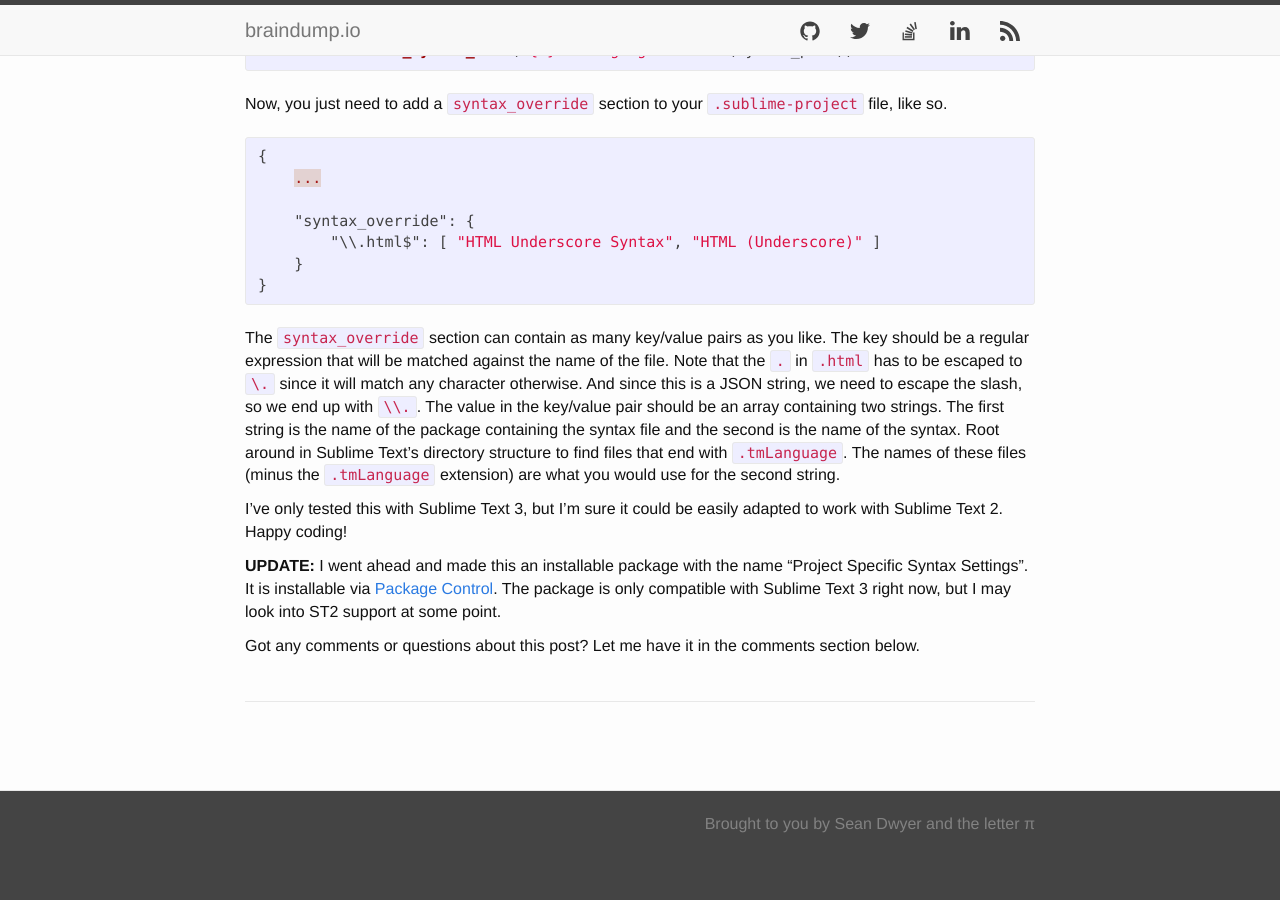
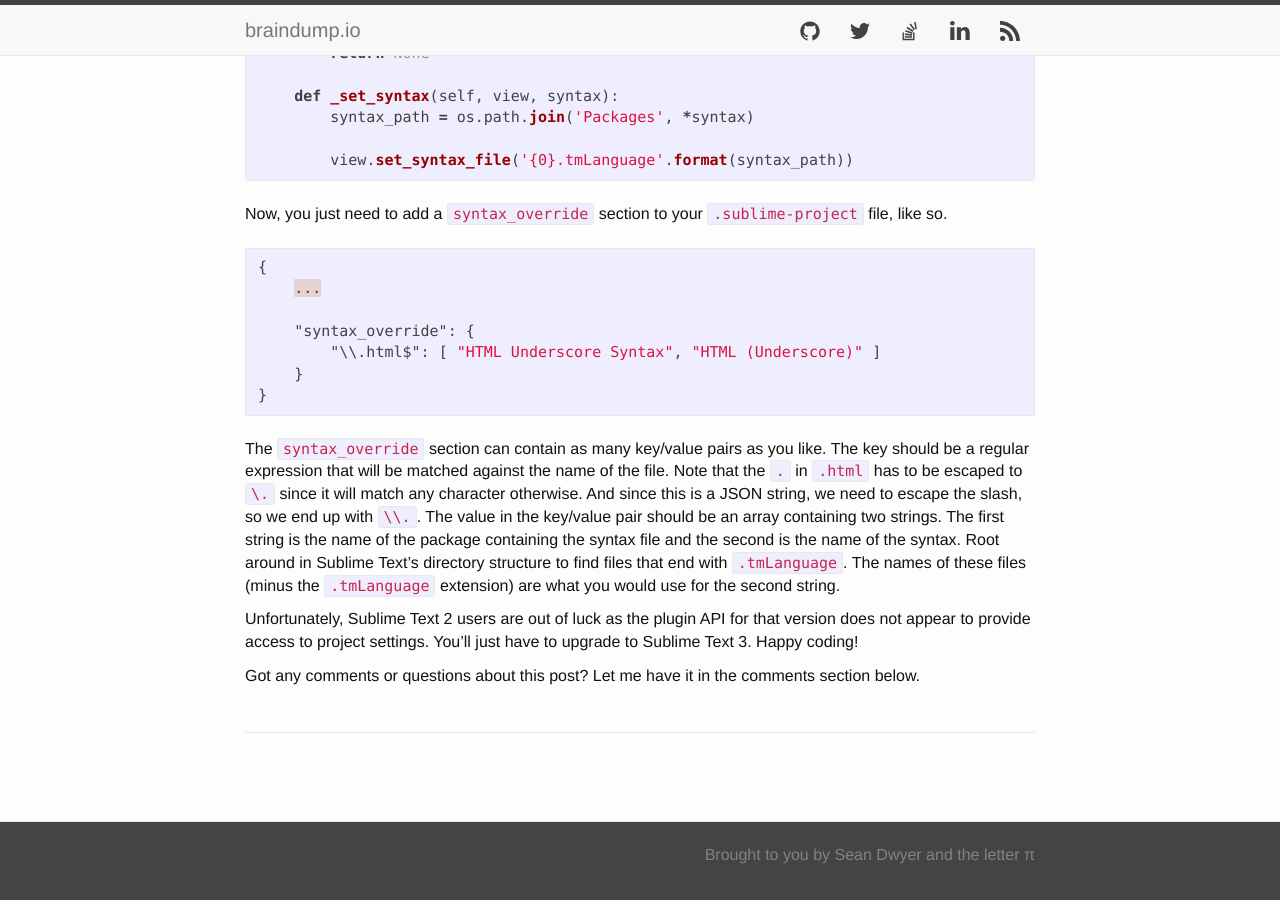
Before and after one commit to reywood/reywood.github.io, a Jekyll site: the page built from _posts/2014-09-26-project-specific-syntax-highlighting-in-sublime-text-3.md, in a window 1280 px wide and 900 px high, scrolled down 1182 px. Built offline with Jekyll 4.4.1, drawn with Linux system fonts in a browser that asks for light colours; nearby versions of some CDN libraries; comment, search, counter and statistics services are not loaded; before the commit the page ends 2051 px from its top, so only the background shows below that; some of the changed text lies outside the part shown.

Commit message:
Add general support for updates

```diff
--- a/_layouts/post.html
+++ b/_layouts/post.html
@@ -9,6 +9,12 @@ layout: default
     </header>
 
     <article class="post-content">
+        {% if page.updates %}
+            {% for update in page.updates %}
+                <blockquote><b>UPDATE:</b> <i>{{update | markdownify}}</i></blockquote>
+            {% endfor %}
+        {% endif %}
+
         {{ content }}
 
         {% if page.disqus_identifier %}
--- a/_posts/2014-09-26-project-specific-syntax-highlighting-in-sublime-text-3.md
+++ b/_posts/2014-09-26-project-specific-syntax-highlighting-in-sublime-text-3.md
@@ -7,6 +7,8 @@ categories:
     - sublime-text
 tags:
     - sublime-text
+updates:
+    - I went ahead and made this a package with the name "Project Specific Syntax Settings" installable via [Package Control](https://sublime.wbond.net/). The package is only compatible with Sublime Text 3. Check it out [on GitHub](https://github.com/reywood/sublime-project-specific-syntax).
 ---
 At any given time, I have several projects that I'm working on or maintaining. It's not uncommon for these projects to use different technology stacks ([Meteor][meteor], [Jekyll][jekyll], [Backbone][backbone], etc), and since I mainly develop web applications, these projects almost always include HTML files. Each stack, however, generally has its own HTML templating engine with its own syntax. It could be [Handlebars][handlebars], [Liquid][liquid], [Underscore][underscore], etc. This is where a stock Sublime Text setup falls short.
 
@@ -63,10 +65,7 @@ Now, you just need to add a `syntax_override` section to your `.sublime-project`
 
 The `syntax_override` section can contain as many key/value pairs as you like. The key should be a regular expression that will be matched against the name of the file. Note that the `.` in `.html` has to be escaped to `\.` since it will match any character otherwise. And since this is a JSON string, we need to escape the slash, so we end up with `\\.`. The value in the key/value pair should be an array containing two strings. The first string is the name of the package containing the syntax file and the second is the name of the syntax. Root around in Sublime Text's directory structure to find files that end with `.tmLanguage`. The names of these files (minus the `.tmLanguage` extension) are what you would use for the second string.
 
-I've only tested this with Sublime Text 3, but I'm sure it could be easily adapted to work with Sublime Text 2. Happy coding!
-
-**UPDATE:** I went ahead and made this an installable package with the name "Project Specific Syntax Settings". It is installable via [Package Control][package-control]. The package is only compatible with Sublime Text 3 right now, but I may look into ST2 support at some point.
-
+Unfortunately, Sublime Text 2 users are out of luck as the plugin API for that version does not appear to provide access to project settings. You'll just have to upgrade to Sublime Text 3. Happy coding!
 
 [meteor]: https://www.meteor.com/
 [jekyll]: http://jekyllrb.com/
@@ -74,4 +73,3 @@ I've only tested this with Sublime Text 3, but I'm sure it could be easily adapt
 [handlebars]: http://handlebarsjs.com/
 [liquid]: http://liquidmarkup.org/
 [underscore]: http://underscorejs.org/#template
-[package-control]: https://sublime.wbond.net/
```
Lines whose indentation alone changed are shown as unchanged.
